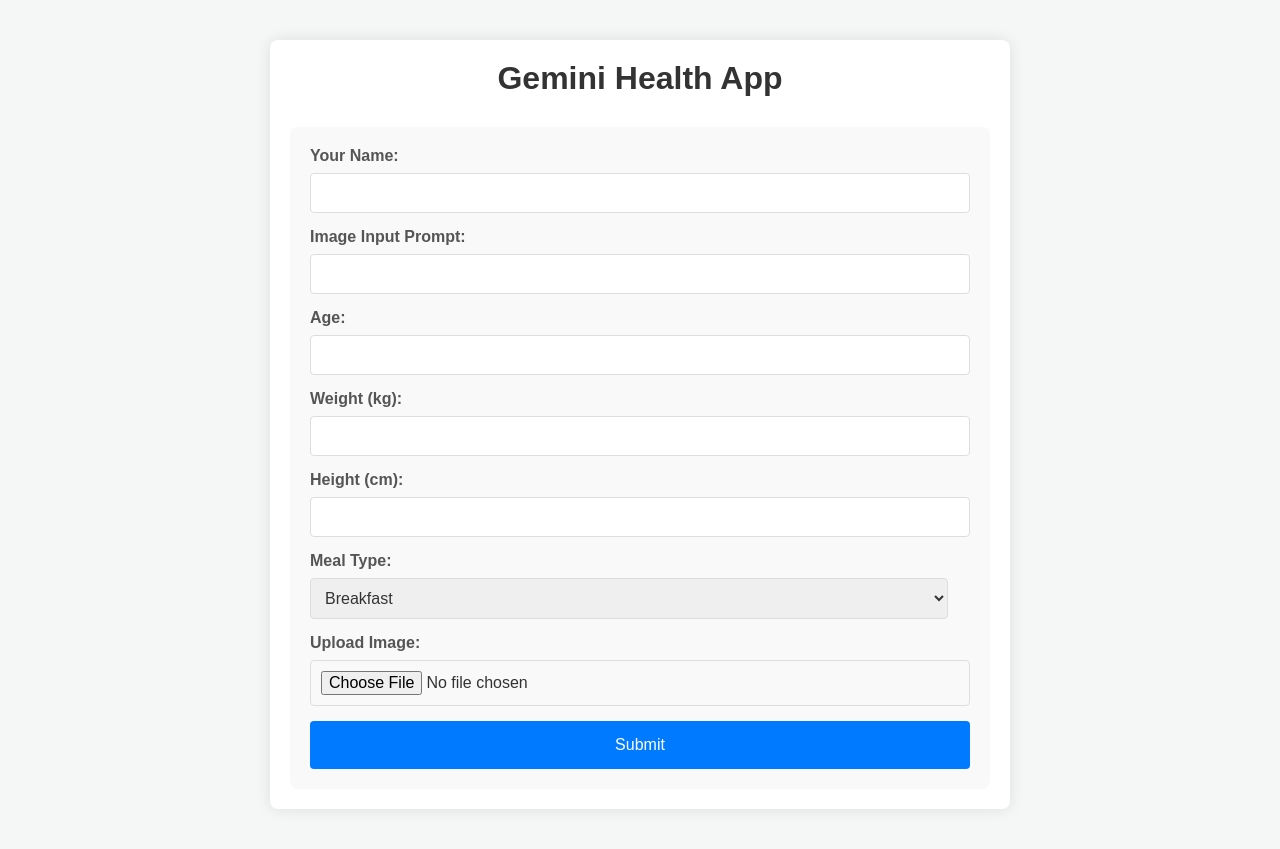
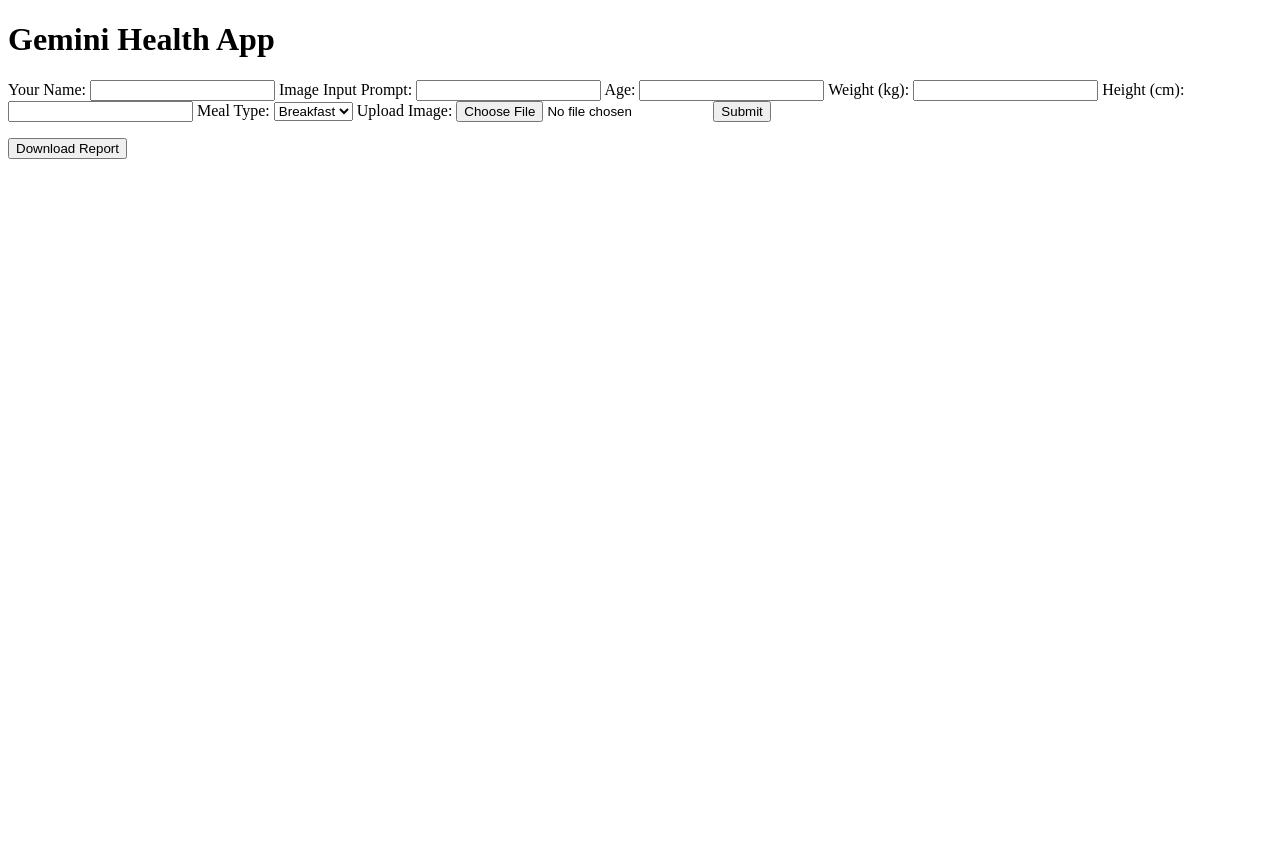
Before and after one commit to Emmanuelmitra/LLMCaloriePlanner, a FastAPI app: page / in a window 1280 px wide. After the commit the page ends 159 px from the top, so only its background shows below. Run offline with FastAPI, Linux system fonts and the light colour scheme.

Commit message:
Initial commit

```diff
--- a/app.py
+++ b/app.py
@@ -289,9 +289,6 @@
 
 
 
-
-
-
 from fastapi import FastAPI, Form, File, UploadFile, Request
 from fastapi.responses import HTMLResponse
 from fastapi.templating import Jinja2Templates
--- a/templates/index.html
+++ b/templates/index.html
@@ -5,112 +5,7 @@
 <meta name="viewport" content="width=device-width, initial-scale=1.0">
 <title>Gemini Health App</title>
 <style>
-    body {
-        font-family: Arial, sans-serif;
-        margin: 0;
-        padding: 0;
-        background-color: #f4f7f6;
-    }
-    .container {
-        max-width: 700px;
-        margin: 40px auto;
-        padding: 20px;
-        background-color: #ffffff;
-        border-radius: 8px;
-        box-shadow: 0 0 15px rgba(0, 0, 0, 0.1);
-    }
-    .header {
-        text-align: center;
-        margin-bottom: 30px;
-    }
-    .header h1 {
-        color: #333;
-        font-size: 2em;
-        margin: 0;
-    }
-    .form-container {
-        padding: 20px;
-        background-color: #f9f9f9;
-        border-radius: 8px;
-    }
-    .form-container label {
-        display: block;
-        margin-bottom: 8px;
-        font-weight: bold;
-        color: #555;
-    }
-    .form-container input[type="text"],
-    .form-container input[type="number"],
-    .form-container input[type="file"],
-    .form-container select {
-        width: calc(100% - 22px);
-        padding: 10px;
-        margin-bottom: 15px;
-        border: 1px solid #ddd;
-        border-radius: 4px;
-        font-size: 16px;
-        color: #333;
-    }
-    .form-container input[type="submit"] {
-        background-color: #007bff;
-        color: #fff;
-        padding: 15px;
-        border: none;
-        border-radius: 4px;
-        cursor: pointer;
-        font-size: 16px;
-        width: 100%;
-        transition: background-color 0.3s;
-    }
-    .form-container input[type="submit"]:hover {
-        background-color: #0056b3;
-    }
-    .response-container {
-        margin-top: 20px;
-        padding: 20px;
-        background-color: #e9ecef;
-        border-radius: 8px;
-        box-shadow: 0 0 10px rgba(0, 0, 0, 0.1);
-        display: none;
-    }
-    .response-container pre {
-        white-space: pre-wrap;
-        font-size: 16px;
-        color: #333;
-    }
-    .loader {
-        border: 4px solid rgba(0, 0, 0, 0.1);
-        border-left: 4px solid #007bff;
-        border-radius: 50%;
-        width: 30px;
-        height: 30px;
-        animation: spin 1s linear infinite;
-        margin: 10px auto;
-        display: none;
-    }
-    @keyframes spin {
-        0% { transform: rotate(0deg); }
-        100% { transform: rotate(360deg); }
-    }
-    .response-container p {
-        font-size: 16px;
-        color: #333;
-    }
-    #download-report {
-        display: none;
-        background-color: #28a745;
-        color: #fff;
-        padding: 10px 20px;
-        border: none;
-        border-radius: 4px;
-        cursor: pointer;
-        font-size: 16px;
-        transition: background-color 0.3s;
-        margin-top: 10px;
-    }
-    #download-report:hover {
-        background-color: #218838;
-    }
+    /* Styles go here */
 </style>
 </head>
 <body>
@@ -159,57 +54,7 @@
     </div>
 
     <script>
-        document.getElementById("calorie-form").addEventListener("submit", async function(event) {
-            event.preventDefault();
-
-            let formElement = document.getElementById("calorie-form");
-            let formData = new FormData(formElement);
-
-            document.getElementById("loader").style.display = "inline-block";
-
-            try {
-                let response = await fetch("/calculate/", {
-                    method: "POST",
-                    body: formData
-                });
-
-                if (!response.ok) {
-                    throw new Error(`HTTP error! Status: ${response.status}`);
-                }
-
-                let responseData = await response.json();
-                displayResponse(responseData.response, responseData.bmi, responseData.ideal_bmi);
-            } catch (error) {
-                displayResponse("Error processing request.");
-            } finally {
-                document.getElementById("loader").style.display = "none";
-            }
-        });
-
-        function displayResponse(response, bmi, idealBmi) {
-            document.getElementById("response-container").style.display = "block";
-            document.getElementById("response-text").textContent = response;
-            document.getElementById("bmi").textContent = `BMI: ${bmi}`;
-            document.getElementById("ideal-bmi").textContent = `Ideal BMI: ${idealBmi}`;
-
-            let downloadButton = document.getElementById("download-report");
-            downloadButton.style.display = "block";
-            downloadButton.addEventListener("click", function() {
-                downloadReport(response);
-            });
-        }
-
-        function downloadReport(responseData) {
-            const blob = new Blob([responseData], { type: 'text/plain' });
-            const url = URL.createObjectURL(blob);
-            const link = document.createElement('a');
-            link.href = url;
-            link.download = 'gemini_health_report.txt';
-            document.body.appendChild(link);
-            link.click();
-            document.body.removeChild(link);
-            URL.revokeObjectURL(url);
-        }
+        // JavaScript code goes here
     </script>
 </body>
 </html>
```
